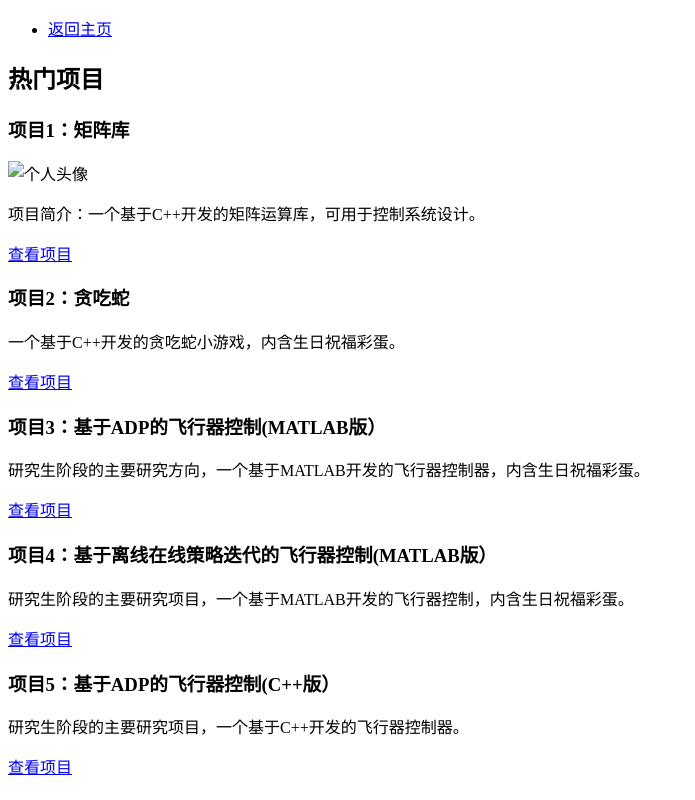
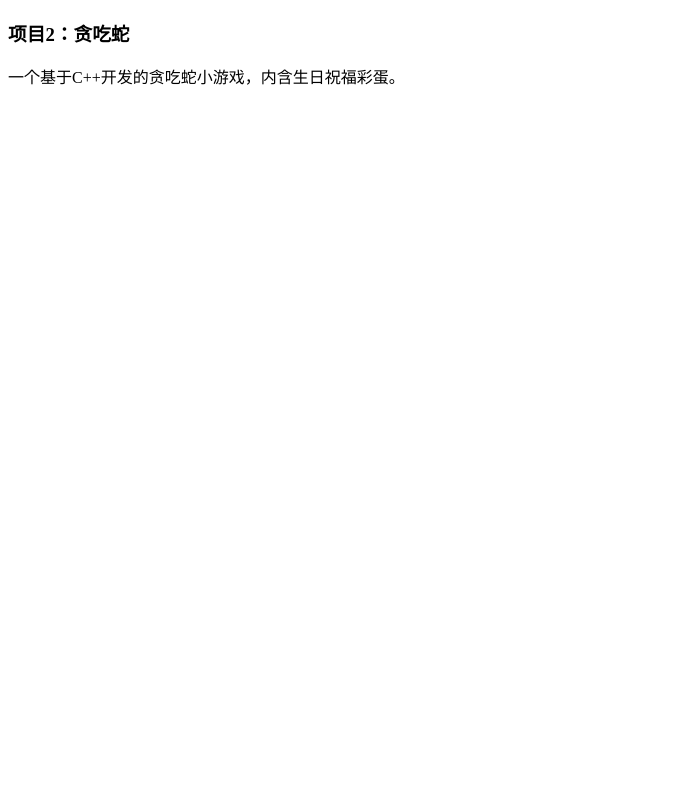
Before and after one commit to SJX-1/sjx-mypage.github.io, a plain HTML site: page page.html in a window 1280 px wide. Shown: the whole page, without its empty margins (0-695 px from the left). Drawn offline with Linux system fonts and the light colour scheme.

Commit message:
Update page.html

```diff
--- a/page.html
+++ b/page.html
@@ -4,56 +4,12 @@
     <meta charset="UTF-8">
     <meta name="viewport" content="width=device-width, initial-scale=1.0">
     <title>关于我</title>
-    <link rel="stylesheet" href="Myprojects.css"> <!-- 如果样式相同，可以复用styles.css -->
 </head>
 <body>
-    <header>
-        <nav>
-            <ul>
-                <li><a href="网页.html">返回主页</a></li> <!-- 添加返回主页的链接 -->
-            </ul>
-        </nav>
-    </header>
-
-    <section id="Myprojects" class="Myprojects">
-        <!-- 定义一个区域，用于展示项目 -->
-        <h2>热门项目</h2> <!-- 区域标题 -->
-        <div class="Myprojects-item">
-            <!-- 单个项目展示 -->
-            <h3>项目1：矩阵库</h3> <!-- 项目名称 -->
-            <div class="Myprojects-content">
-                <img src="./photos/矩阵库.jpg" alt="个人头像" class="Myprojects-img">
-                <p>项目简介：一个基于C++开发的矩阵运算库，可用于控制系统设计。</p> <!-- 项目简介 -->
-                <div>
-                    <a href="https://example.com/project1" target="_blank">查看项目</a> <!-- 项目链接，点击后在新标签页打开 -->
-                </div>
-            </div>
-        </div>
-        <div class="project-item">
-            <!-- 另一个项目展示 -->
-            <h3>项目2：贪吃蛇</h3> <!-- 项目名称 -->
-            <p>一个基于C++开发的贪吃蛇小游戏，内含生日祝福彩蛋。</p> <!-- 项目简介 -->
-            <a href="https://example.com/project2" target="_blank">查看项目</a> <!-- 项目链接，点击后在新标签页打开 -->
-        </div>
-        <div class="project-item">
-            <!-- 另一个项目展示 -->
-            <h3>项目3：基于ADP的飞行器控制(MATLAB版）</h3> <!-- 项目名称 -->
-            <p>研究生阶段的主要研究方向，一个基于MATLAB开发的飞行器控制器，内含生日祝福彩蛋。</p> <!-- 项目简介 -->
-            <a href="https://example.com/project2" target="_blank">查看项目</a> <!-- 项目链接，点击后在新标签页打开 -->
-        </div>
-        <div class="project-item">
-            <!-- 另一个项目展示 -->
-            <h3>项目4：基于离线在线策略迭代的飞行器控制(MATLAB版）</h3> <!-- 项目名称 -->
-            <p>研究生阶段的主要研究项目，一个基于MATLAB开发的飞行器控制，内含生日祝福彩蛋。</p> <!-- 项目简介 -->
-            <a href="https://example.com/project2" target="_blank">查看项目</a> <!-- 项目链接，点击后在新标签页打开 -->
-        </div>
-        <div class="project-item">
-            <!-- 另一个项目展示 -->
-            <h3>项目5：基于ADP的飞行器控制(C++版）</h3> <!-- 项目名称 -->
-            <p>研究生阶段的主要研究项目，一个基于C++开发的飞行器控制器。</p> <!-- 项目简介 -->
-            <a href="https://example.com/project2" target="_blank">查看项目</a> <!-- 项目链接，点击后在新标签页打开 -->
-        </div>
-    </section>
-
+    <div>
+        <h3>项目2：贪吃蛇</h3>
+        <p>一个基于C++开发的贪吃蛇小游戏，内含生日祝福彩蛋。</p>
+        <a href="https://example.com/project2" target="_blank">
+    </div>
 </body>
 </html>
```
